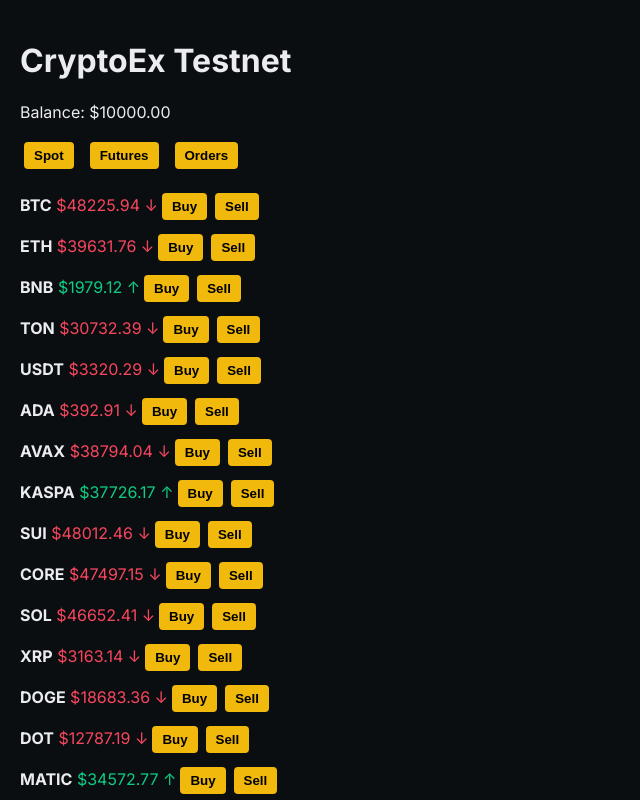
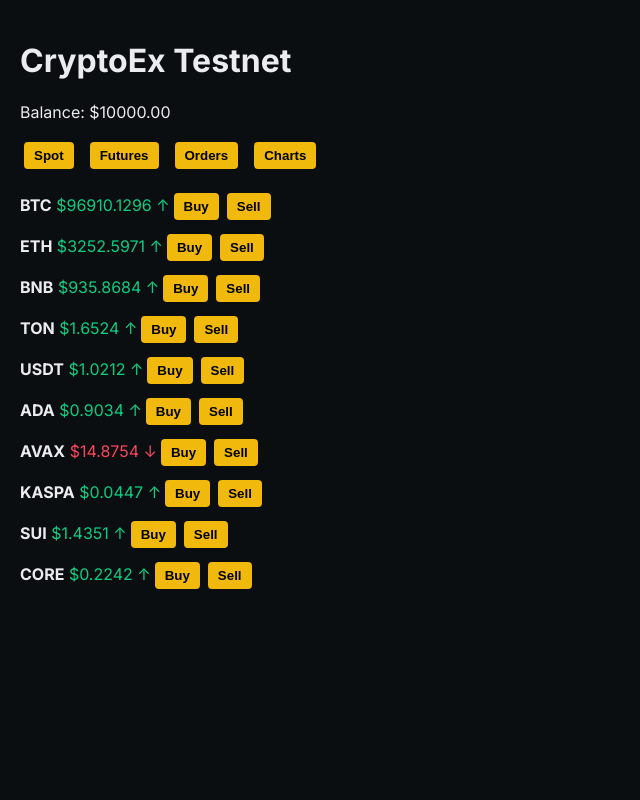
Before and after one commit to ShaDow326-del/cryptoex-testnet, a React (Create React App) app: page / in a window 1280 px wide. Shown: the top 800 px of the page, without its empty margins (0-640 px from the left). Built offline with nearby package versions, Linux system fonts and the light colour scheme.

Commit message:
Refactor price handling and add initial prices

```diff
--- a/src/App.js
+++ b/src/App.js
@@ -1,37 +1,36 @@
 import { useEffect, useRef, useState } from "react";
+import CoinChart from "./components/CoinChart";
 
-const coinList = [
-  "BTC","ETH","BNB","TON","USDT","ADA","AVAX","KASPA","SUI","CORE",
-  "SOL","XRP","DOGE","DOT","MATIC","ARB","OP","TRX","LTC","BCH",
-  "APT","NEAR","FIL","ICP","ATOM","HBAR","EOS","FLOW","GALA","APE"
-];
+const initialPrices = {
+  BTC: 95500,
+  ETH: 3300,
+  BNB: 930,
+  TON: 1.65,
+  USDT: 1.0,
+  ADA: 0.9,
+  AVAX: 15.0,
+  KASPA: 0.045,
+  SUI: 1.43,
+  CORE: 0.22
+  // add more coins as needed
+};
 
 export default function App() {
   const [active, setActive] = useState("Spot");
   const [orders, setOrders] = useState([]);
   const [balance, setBalance] = useState(10000);
-  const [prices, setPrices] = useState({});
-  const prevPrices = useRef({});
+  const [prices, setPrices] = useState(initialPrices);
+  const prevPrices = useRef(initialPrices);
 
-  // initialize prices ONCE
-  useEffect(() => {
-    const initial = {};
-    coinList.forEach(c => {
-      initial[c] = +(Math.random() * 50000 + 100).toFixed(2);
-    });
-    setPrices(initial);
-    prevPrices.current = initial;
-  }, []);
-
-  // simulate volatility
+  // price simulation
   useEffect(() => {
     const interval = setInterval(() => {
-      setPrices(p => {
+      setPrices((p) => {
         const updated = { ...p };
-        Object.keys(updated).forEach(c => {
-          const volatility = c === "USDT" ? 0.01 : Math.random() * 50;
-          const change = (Math.random() - 0.5) * volatility;
-          updated[c] = +(updated[c] + change).toFixed(2);
+        Object.keys(updated).forEach((c) => {
+          const base = initialPrices[c] || 1;
+          const change = (Math.random() - 0.5) * (base * 0.02);
+          updated[c] = +(updated[c] + change).toFixed(4);
         });
         prevPrices.current = p;
         return updated;
@@ -42,19 +41,20 @@ export default function App() {
   }, []);
 
   function placeOrder(coin, type) {
-    const amount = 100;
-    setBalance(b => b - amount);
-    setOrders(o => [...o, `${type} ${coin} @ $${prices[coin]}`]);
+    const price = prices[coin] || 0;
+    const amount = +(Math.random() * 200 + 50).toFixed(2);
+    setBalance((b) => b - amount);
+    setOrders((o) => [...o, `${type} ${coin} @ $${price.toFixed(4)}`]);
   }
 
-  function priceColor(coin) {
-    if (!prevPrices.current[coin]) return "#eaecef";
-    return prices[coin] > prevPrices.current[coin] ? "#0ecb81" : "#f6465d";
+  function priceColor(c) {
+    if (!prevPrices.current[c]) return "#eaecef";
+    return prices[c] > prevPrices.current[c] ? "#0ecb81" : "#f6465d";
   }
 
-  function arrow(coin) {
-    if (!prevPrices.current[coin]) return "";
-    return prices[coin] > prevPrices.current[coin] ? " ↑" : " ↓";
+  function arrow(c) {
+    if (!prevPrices.current[c]) return "";
+    return prices[c] > prevPrices.current[c] ? " ↑" : " ↓";
   }
 
   return (
@@ -63,23 +63,34 @@ export default function App() {
       <p>Balance: ${balance.toFixed(2)}</p>
 
       <nav style={{ display: "flex", gap: 8, marginBottom: 16 }}>
-        {["Spot","Futures","Orders"].map(n => (
-          <button key={n} onClick={() => setActive(n)}>{n}</button>
+        {["Spot", "Futures", "Orders", "Charts"].map((n) => (
+          <button key={n} onClick={() => setActive(n)}>
+            {n}
+          </button>
         ))}
       </nav>
 
       {(active === "Spot" || active === "Futures") && (
         <div>
-          {coinList.map(c => (
+          {Object.keys(prices).map((c) => (
             <div key={c} style={{ marginBottom: 6 }}>
               <strong>{c}</strong>{" "}
               <span style={{ color: priceColor(c) }}>
-                ${prices[c]}{arrow(c)}
+                ${prices[c].toFixed(4)}
+                {arrow(c)}
               </span>
-              <button onClick={() => placeOrder(c, active === "Spot" ? "BUY" : "LONG")}>
+              <button
+                onClick={() =>
+                  placeOrder(c, active === "Spot" ? "BUY" : "LONG")
+                }
+              >
                 {active === "Spot" ? "Buy" : "Long"}
               </button>
-              <button onClick={() => placeOrder(c, active === "Spot" ? "SELL" : "SHORT")}>
+              <button
+                onClick={() =>
+                  placeOrder(c, active === "Spot" ? "SELL" : "SHORT")
+                }
+              >
                 {active === "Spot" ? "Sell" : "Short"}
               </button>
             </div>
@@ -89,9 +100,22 @@ export default function App() {
 
       {active === "Orders" && (
         <ul>
-          {orders.map((o, i) => <li key={i}>{o}</li>)}
+          {orders.map((o, i) => (
+            <li key={i}>{o}</li>
+          ))}
         </ul>
+      )}
+
+      {active === "Charts" && (
+        <div>
+          {Object.keys(prices).map((c) => (
+            <div key={c} style={{ marginBottom: 30 }}>
+              <h3>{c}</h3>
+              <CoinChart coin={c} price={prices[c]} />
+            </div>
+          ))}
+        </div>
       )}
     </div>
   );
-                    }
+            }
```
